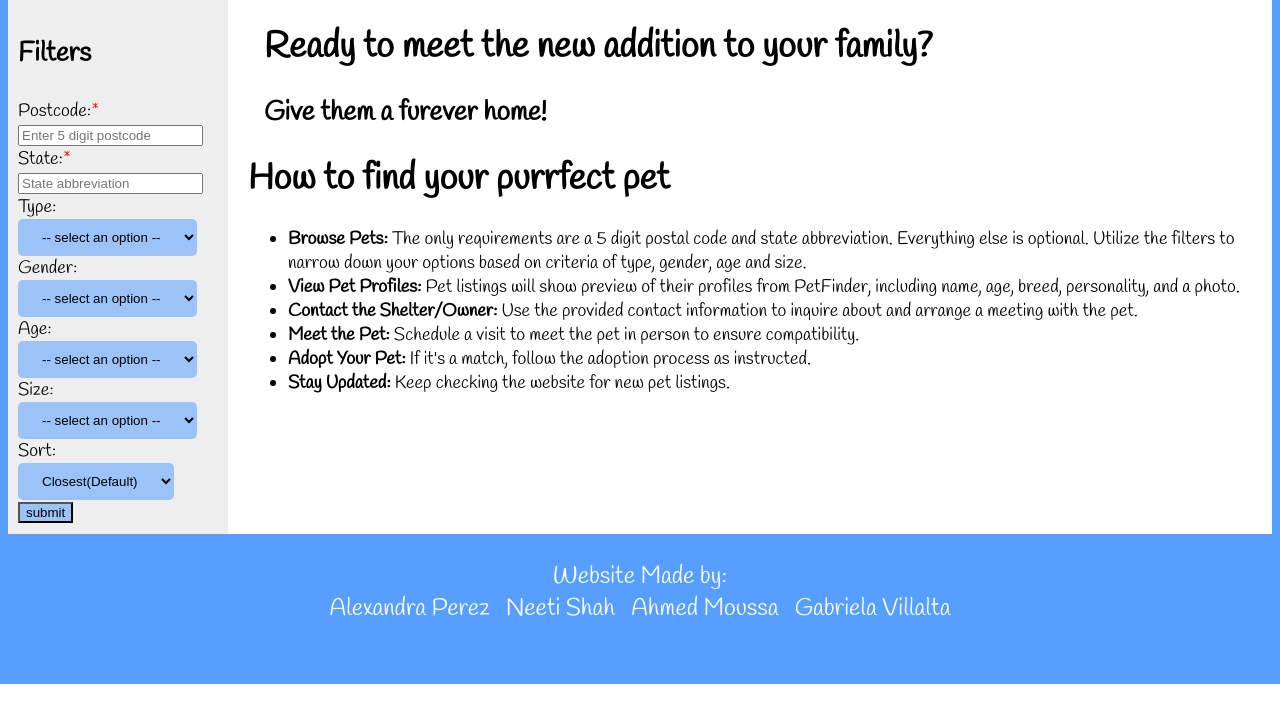
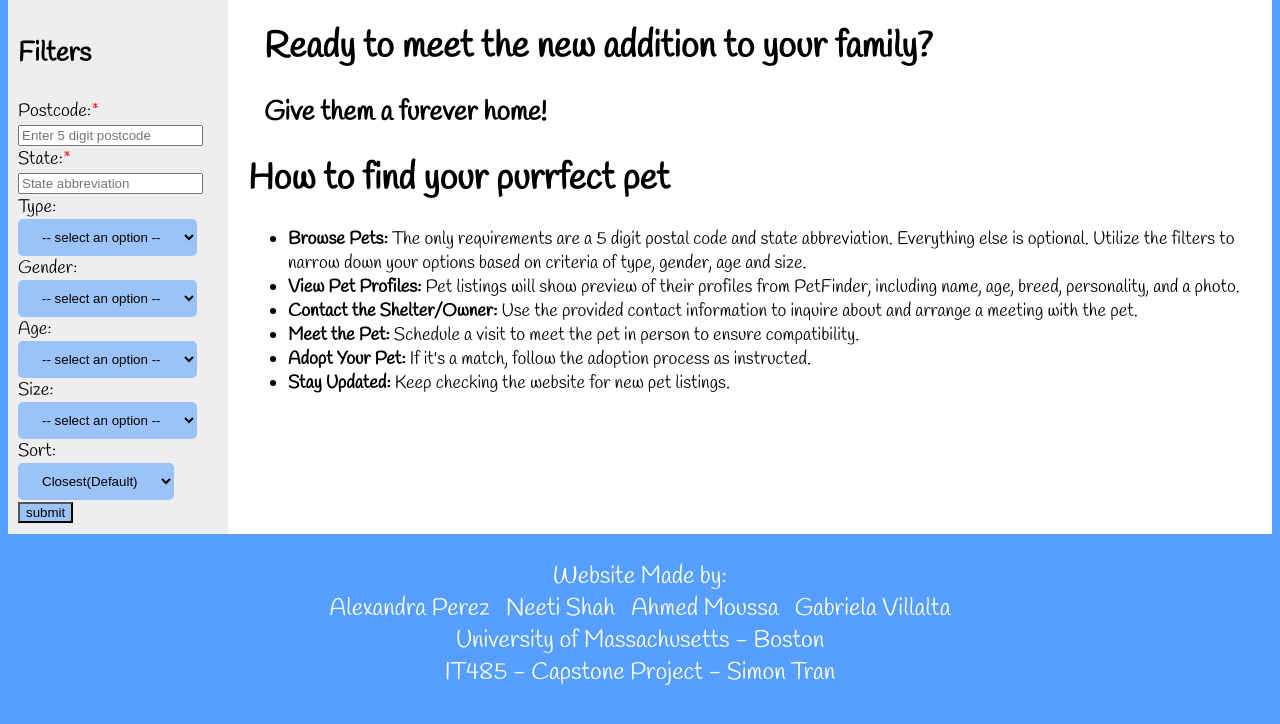
Before and after one commit to pereza0548/IT485Project, a Flask app: template templates/Home.html in a window 1280 px wide. Shown: the part 116-840 px from the top of the page. Before the commit the page ends 800 px from the top, so only its background shows below. Run offline with Flask 3, Linux system fonts and the light colour scheme; the template is opened without the code that fills it, so the values that code supplies are empty.

Commit message:
Update footer

```diff
--- a/templates/layout.html
+++ b/templates/layout.html
@@ -87,7 +87,9 @@
   <footer>
     <p>Website Made by: <br>
     Alexandra Perez &nbsp; Neeti Shah &nbsp;
-    Ahmed Moussa &nbsp; Gabriela Villalta</p>
+    Ahmed Moussa &nbsp; Gabriela Villalta<br>
+    University of Massachusetts - Boston<br>
+    IT485 - Capstone Project - Simon Tran</p>
   </footer>
 
 </body>
```
